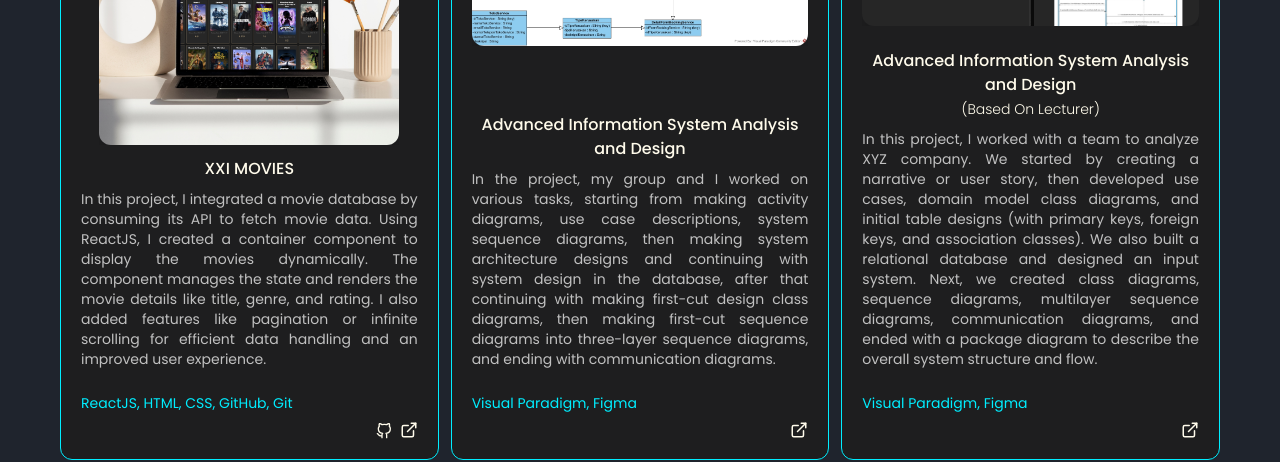
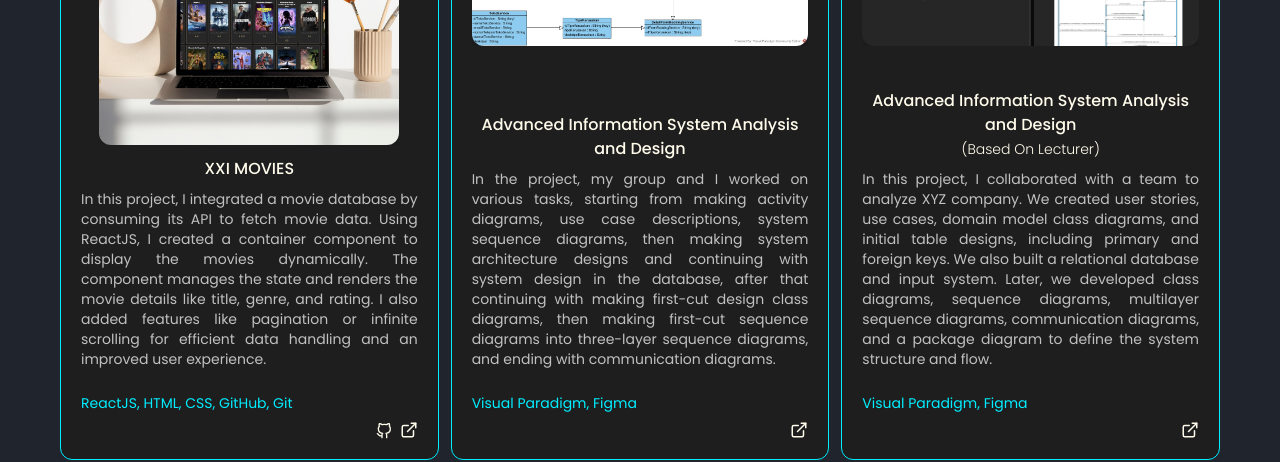
Before and after one commit to Sen4Tech/Personal-Page-Web, a Vue app: page /portfolio in a window 1280 px wide. Shown: the part 1060-1522 px from the top of the page. Built offline with nearby package versions, Linux system fonts and the light colour scheme.

Commit message:
fix desc

```diff
--- a/src/views/PortfolioView.vue
+++ b/src/views/PortfolioView.vue
@@ -68,7 +68,7 @@ export default {
           name: 'Advanced Information System Analysis and Design',
           subtitle: '(Based On Lecturer)',
           imageUrl: 'ISAD',
-          status: 'In this project, I worked with a team to analyze XYZ company. We started by creating a narrative or user story, then developed use cases, domain model class diagrams, and initial table designs (with primary keys, foreign keys, and association classes). We also built a relational database and designed an input system. Next, we created class diagrams, sequence diagrams, multilayer sequence diagrams, communication diagrams, and ended with a package diagram to describe the overall system structure and flow.',
+          status: 'In this project, I collaborated with a team to analyze XYZ company. We created user stories, use cases, domain model class diagrams, and initial table designs, including primary and foreign keys. We also built a relational database and input system. Later, we developed class diagrams, sequence diagrams, multilayer sequence diagrams, communication diagrams, and a package diagram to define the system structure and flow.',
           tech: 'Visual Paradigm, Figma',
           github: 'null',
           demo: 'https://docs.google.com/document/d/13_UeFYGdb7BxMDGQQfcNcF8m6CIB7c55/edit?usp=drive_link&ouid=102557636400634779308&rtpof=true&sd=true',
```
